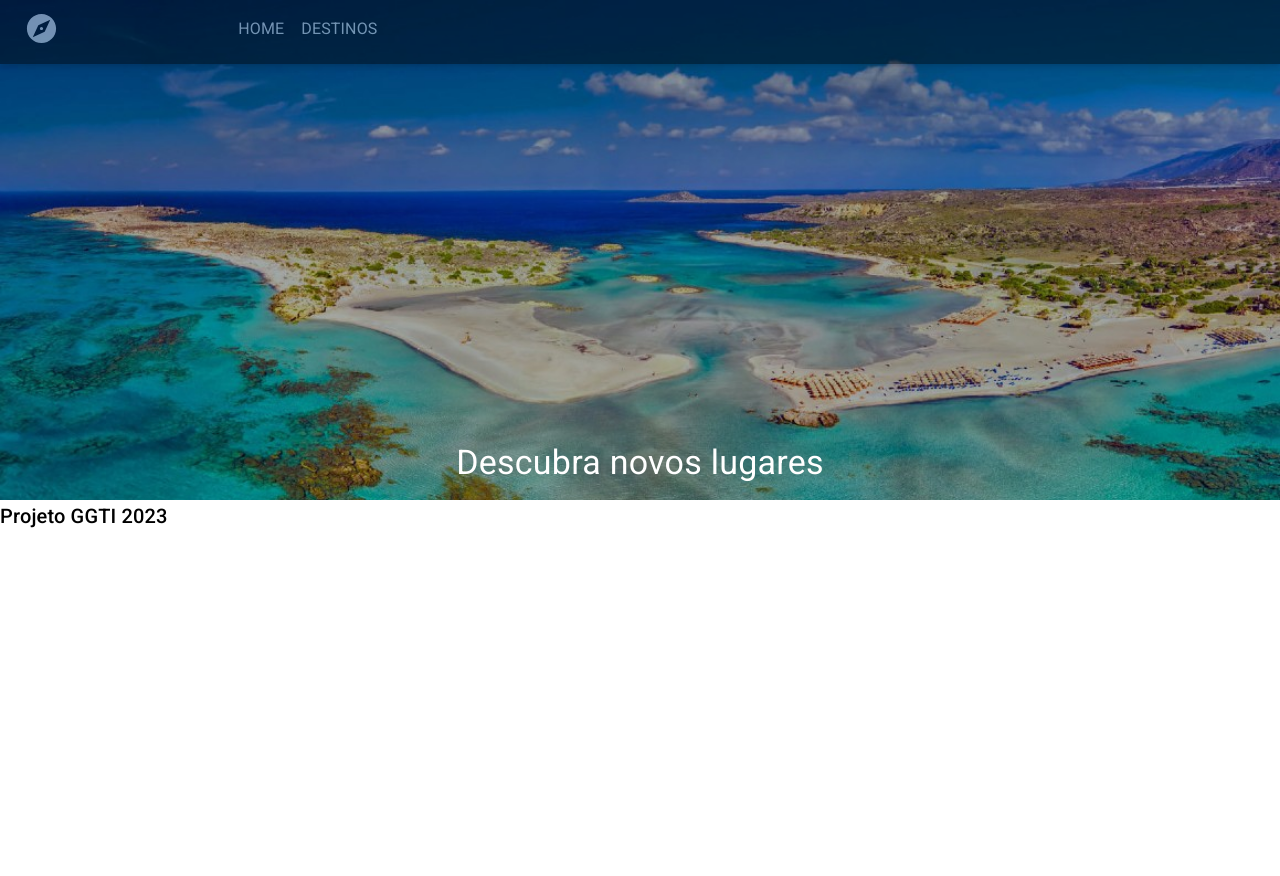
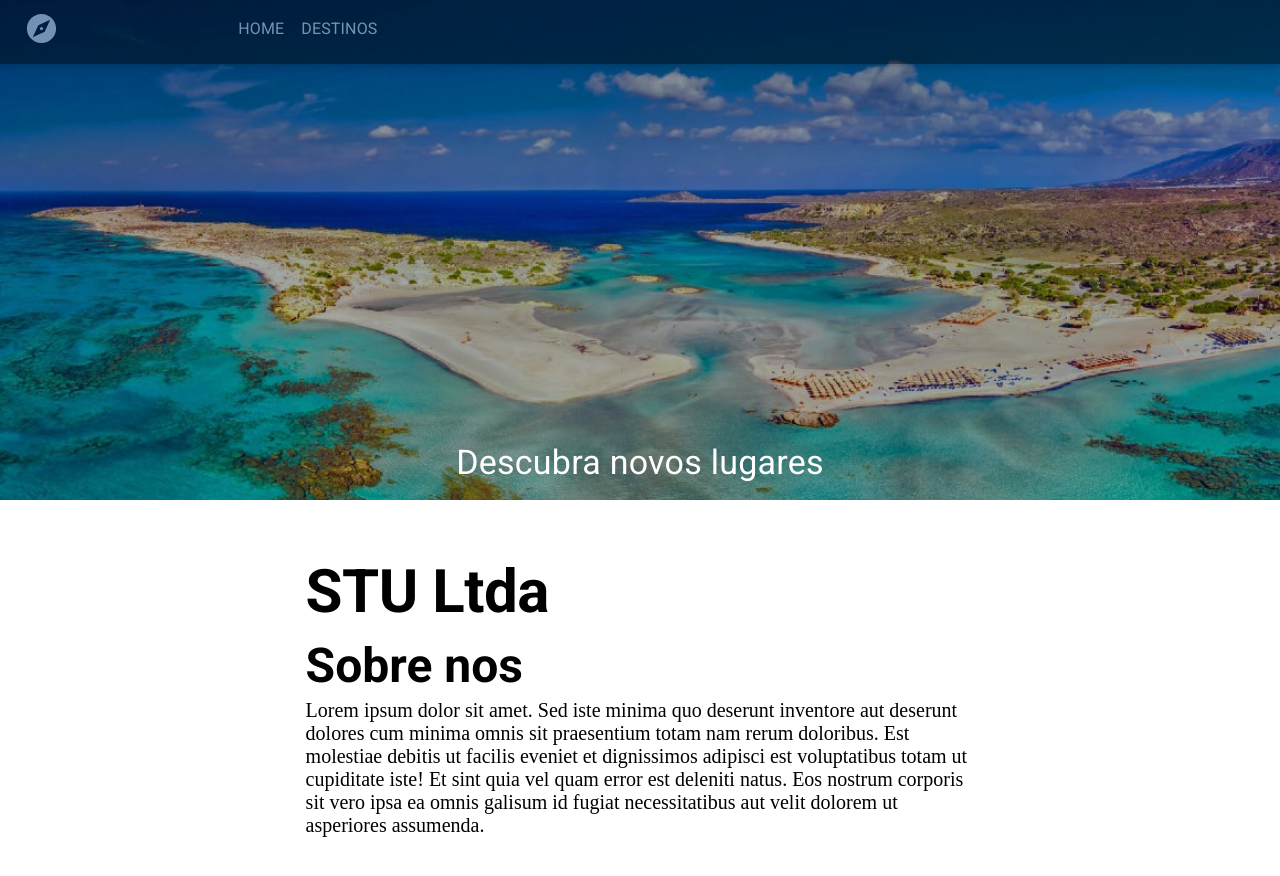
Before and after one commit to IsraelAugusto0110/ggti_projeto_23, a React (Create React App) app: page / in a window 1280 px wide. Shown: the top 876 px of the page. Before the commit the page ends 800 px from the top, so only its background shows below. Built offline with nearby package versions, Linux system fonts and the light colour scheme.

Commit message:
pagina home

```diff
--- a/src/components/Home.jsx
+++ b/src/components/Home.jsx
@@ -1,8 +1,42 @@
-import { Typography } from "@mui/material";
+import { Grid, Typography } from "@mui/material";
+
 import React from "react";
 
 const Home = () => {
-  return <Typography variant="h6">Projeto GGTI 2023</Typography>;
+  return (
+    <Grid
+      container
+      sx={{
+        padding: 2,
+        flexDirection: "column",
+        alignContent: "center",
+      }}
+    >
+      <Grid
+        item
+        sx={{
+          padding: 5,
+          width: "60%",
+        }}
+      >
+        <Typography variant="h2" fontWeight="bold" marginBottom="10px">
+          STU Ltda
+        </Typography>
+        <Typography variant="h3" fontWeight="bold" marginBottom="5px">
+          Sobre nos
+        </Typography>
+        <Typography variant="p" fontSize={20} textAlign="justify">
+          Lorem ipsum dolor sit amet. Sed iste minima quo deserunt inventore aut
+          deserunt dolores cum minima omnis sit praesentium totam nam rerum
+          doloribus. Est molestiae debitis ut facilis eveniet et dignissimos
+          adipisci est voluptatibus totam ut cupiditate iste! Et sint quia vel
+          quam error est deleniti natus. Eos nostrum corporis sit vero ipsa ea
+          omnis galisum id fugiat necessitatibus aut velit dolorem ut asperiores
+          assumenda.
+        </Typography>
+      </Grid>
+    </Grid>
+  );
 };
 
 export default Home;
```
